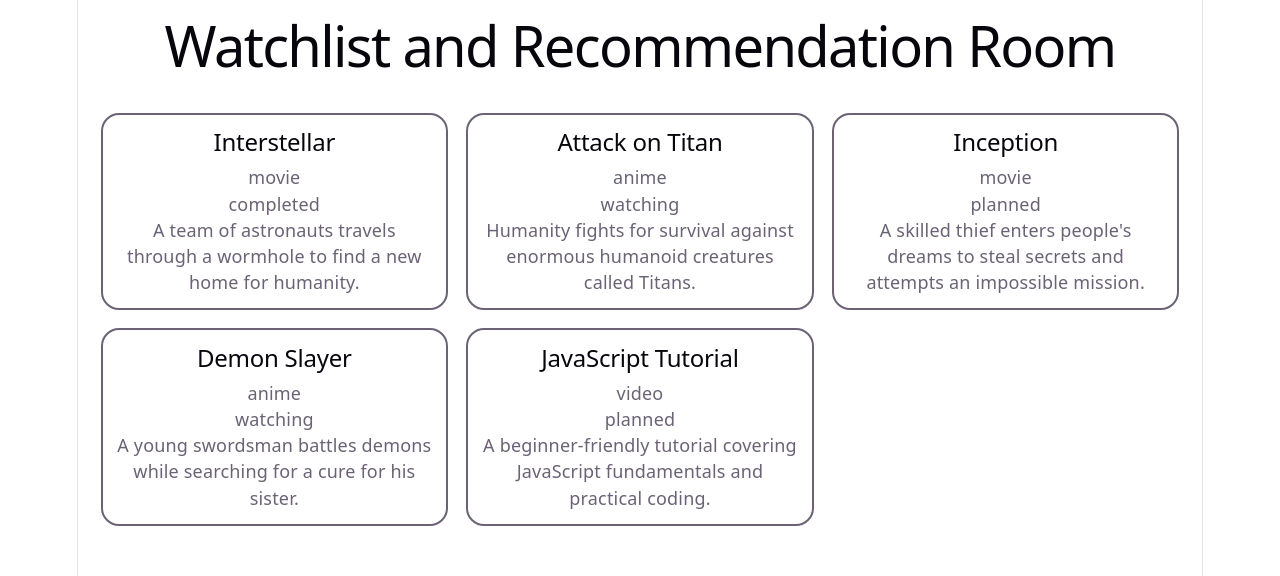
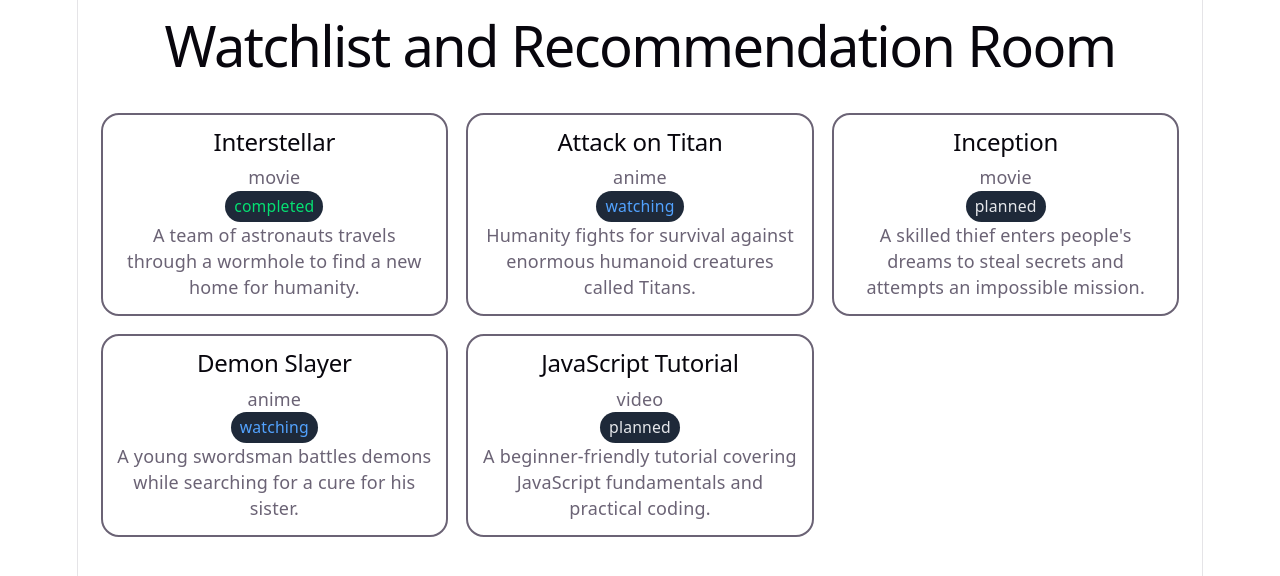
Before and after one commit to Harsh26-star/watchlist-room, a React (Vite) app: page / in a window 1280 px wide. Shown: the top 576 px of the page. Built offline with nearby package versions, Linux system fonts and the light colour scheme.

Commit message:
Add status badge to MedaiCard

```diff
--- a/src/components/MediaCard.jsx
+++ b/src/components/MediaCard.jsx
@@ -1,9 +1,17 @@
+const statusStyle = {
+  completed :"bg-gray-800 text-green-400",
+  watching : "bg-gray-800 text-blue-400",
+  planned : "bg-gray-800 text-gray-200"
+}
+
 function MediaCard({ media }) {
+
+
   return (
     <div className="p-3 border-2 rounded-2xl">
       <h2>{media.title}</h2>
       <p>{media.type}</p>
-      <p>{media.status}</p>
+      <span className={`px-2 inline-block py-1 rounded-full text-sm ${statusStyle[media.status] ?? "bg-gray-800 text-gray-200"}`}>{media.status}</span>
       <p>{media.description}</p>
     </div>
   )
```
